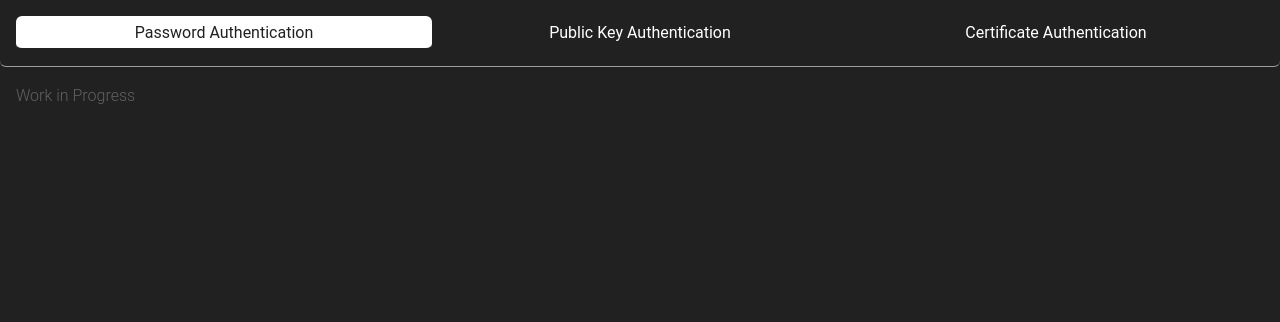
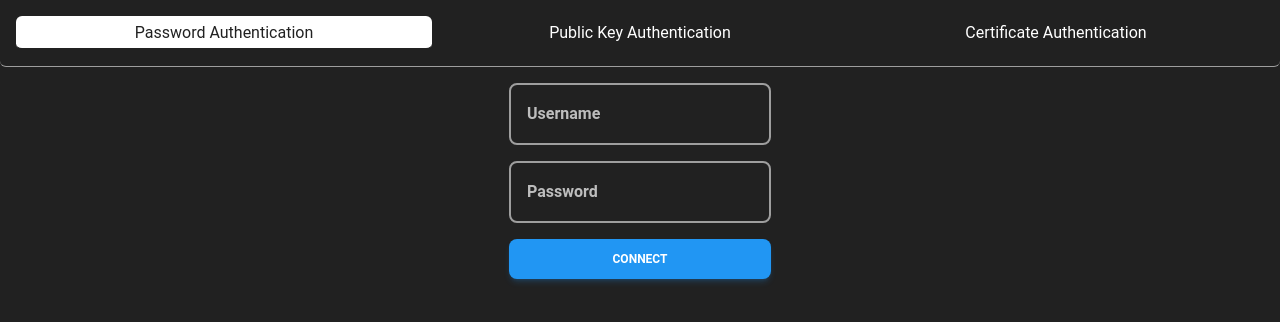
Before and after one commit to Gokul2003g/sshgo, a React (Vite) app: page / in a window 1280 px wide. Shown: the top 322 px of the page. Built offline with nearby package versions, Linux system fonts and the light colour scheme.

Commit message:
Take username and password from the user.

```diff
--- a/src/components/elements/Tab.jsx
+++ b/src/components/elements/Tab.jsx
@@ -6,27 +6,10 @@ import {
   Tab,
   TabPanel,
 } from "@material-tailwind/react";
+import PasswordAuth from "../../pages/PasswordAuth";
 
 export function UnderlineTabs() {
   const [activeTab, setActiveTab] = useState("password");
-
-  const data = [
-    {
-      label: "Password Authentication",
-      value: "password",
-      desc: `Work in Progress`,
-    },
-    {
-      label: "Public Key Authentication",
-      value: "pka",
-      desc: `Work in Progress`,
-    },
-    {
-      label: "Certificate Authentication",
-      value: "certificate",
-      desc: `Work in Progress`,
-    },
-  ];
 
   return (
     <Tabs value={activeTab}>
@@ -37,23 +20,36 @@ export function UnderlineTabs() {
             "bg-transparent bg-white border-b-2 border-gray-900 shadow-none rounded-md",
         }}
       >
-        {data.map(({ label, value }) => (
-          <Tab
-            key={value}
-            value={value}
-            onClick={() => setActiveTab(value)}
-            className={activeTab === value ? "text-gray-900 " : "text-white"}
-          >
-            {label}
-          </Tab>
-        ))}
+        <Tab
+          value="password"
+          onClick={() => setActiveTab("password")}
+          className={activeTab === "password" ? "text-gray-900 " : "text-white"}
+        >
+          Password Authentication
+        </Tab>
+        <Tab
+          value="pka"
+          onClick={() => setActiveTab("pka")}
+          className={activeTab === "pka" ? "text-gray-900 " : "text-white"}
+        >
+          Public Key Authentication
+        </Tab>
+        <Tab
+          value="certificate"
+          onClick={() => setActiveTab("certificate")}
+          className={
+            activeTab === "certificate" ? "text-gray-900 " : "text-white"
+          }
+        >
+          Certificate Authentication
+        </Tab>
       </TabsHeader>
       <TabsBody>
-        {data.map(({ value, desc }) => (
-          <TabPanel key={value} value={value}>
-            {desc}
-          </TabPanel>
-        ))}
+        <TabPanel value="password">
+          <PasswordAuth />
+        </TabPanel>
+        <TabPanel value="pka">Work in Progress</TabPanel>
+        <TabPanel value="certificate">Work in Progress</TabPanel>
       </TabsBody>
     </Tabs>
   );
--- /dev/null
+++ b/src/pages/PasswordAuth.jsx
@@ -0,0 +1,42 @@
+import { Button } from "@material-tailwind/react";
+import { invoke } from "@tauri-apps/api";
+import React, { useState } from "react";
+
+const PasswordAuth = () => {
+  const [username, setUsername] = useState("");
+  const [password, setPassword] = useState("");
+
+  async function password_auth() {
+    await invoke("password_auth", { username, password });
+  }
+
+  return (
+    <div className="flex flex-row gap-4 items-center justify-center font-bold">
+      <form
+        className="flex flex-col gap-4"
+        onSubmit={(e) => {
+          e.preventDefault();
+          password_auth(username, password);
+        }}
+      >
+        <input
+          type="text"
+          placeholder="Username"
+          onChange={(e) => setUsername(e.currentTarget.value)}
+          className="p-4 bg-transparent border-2 rounded-lg border-gray-500 text-white focus:border-gray-900"
+        />
+        <input
+          type="password"
+          placeholder="Password"
+          onChange={(e) => setPassword(e.currentTarget.value)}
+          className=" p-4 bg-transparent border-2 rounded-lg border-gray-500 text-white focus:border-gray-900"
+        />
+        <Button type="submit" color="blue" ripple="light">
+          Connect
+        </Button>
+      </form>
+    </div>
+  );
+};
+
+export default PasswordAuth;
```
Also changed, not shown: 1 other file (tests, documents, lock files or other folders).
